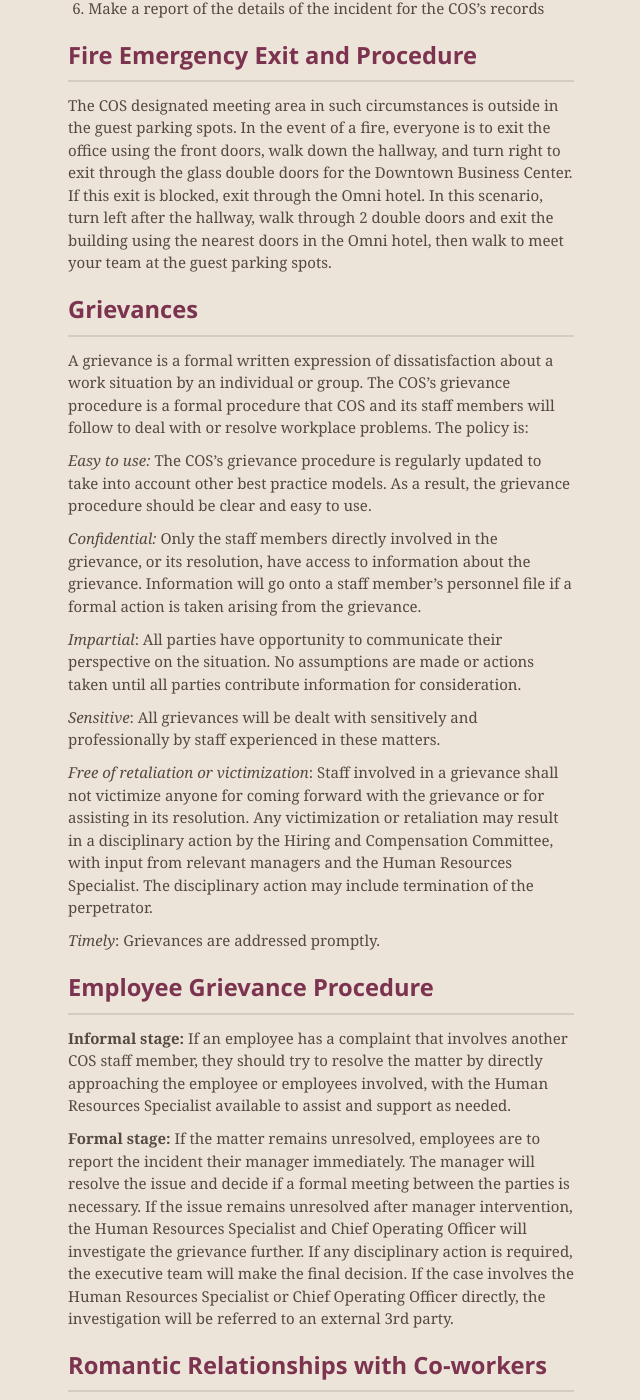
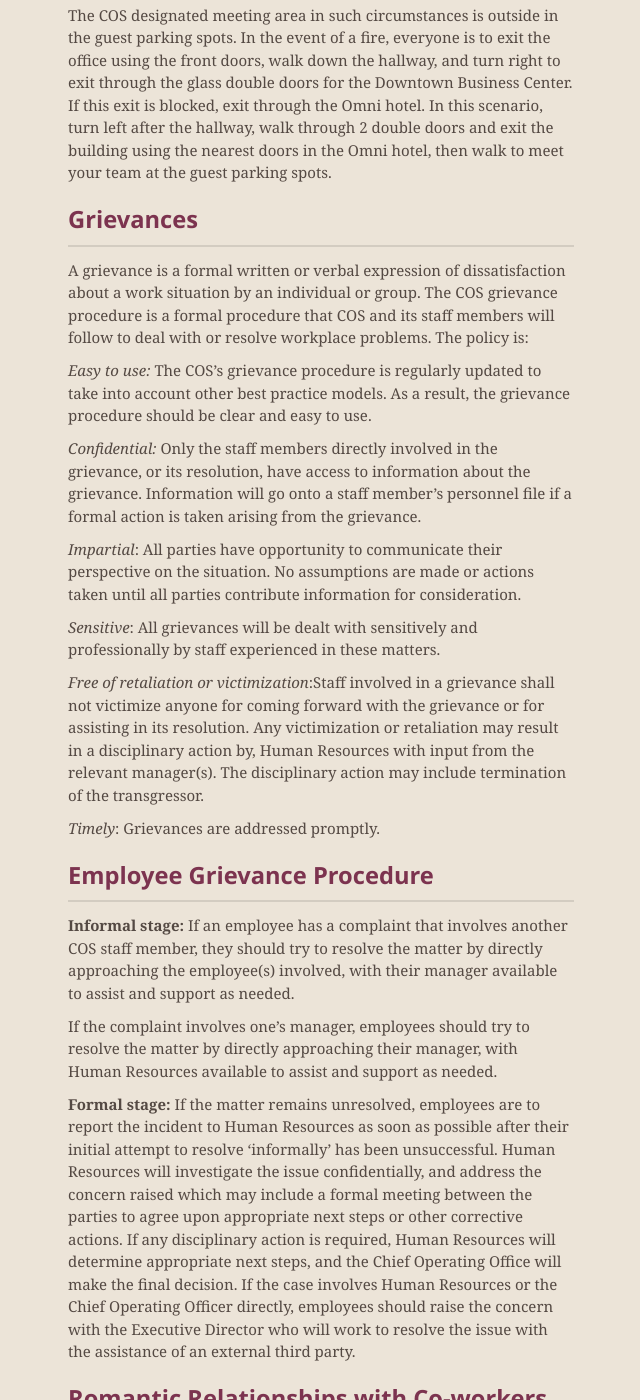
Before and after one commit to CenterForOpenScience/Policies-and-Procedures, a Jekyll site: the page built from index.md, in a window 1280 px wide and 1400 px high, scrolled down 13751 px. Shown: the whole window, without its empty margins (319-959 px from the left). Built offline with Jekyll 4.4.1, drawn with Linux system fonts in a browser that asks for light colours; nearby versions of some CDN libraries; our own code applies the rules of GitHub Pages for plain Markdown files; some of the changed text lies outside the part shown.

Commit message:
Update index.md

```diff
--- a/index.md
+++ b/index.md
@@ -80,7 +80,7 @@
 
 For new hires, background checks will be processed at the time a conditional offer of employment is made.  In each case in which a background check will be performed, the individual will be asked to complete and sign a release authorizing Zenefits to conduct the background check.  If the individual fails to sign the release, any offer for employment, and any current employment may be terminated.
 
-Background check reports will be obtained and reviewed by the Human Resources Specialist, who may review
+Background check reports will be obtained and reviewed by Human Resources, who may review
 the information with the appropriate member of senior staff, the Center for Open Science’s legal
 counsel, or others with a need to know. Background check findings in the following categories will disqualify a candidate from employment:
 
@@ -92,7 +92,7 @@
 
 If an individual is to be denied employment wholly or partly because of information obtained in a background check, the individual will be informed in advance of any adverse action.  In addition, where required by law and to the extent applicable, the individual will be given (a) a copy of the relevant background check report, (b) a summary of the individual’s legal rights concerning the background check report, and (c) the name, address and phone number of the third-party vendor if the individual has questions about the results of the report or wants to dispute the accuracy of the report.  (Note, however, that the vendor does not make employment decisions and will unable to provide any individual with specific reasons as to why the adverse action was taken.)
 
-Any questions concerning this policy may be directed to the Human Resources Specialist.
+Any questions concerning this policy may be directed to Human Resources.
 
 Foreign Nationals Sponsorship
 ------------------
@@ -124,7 +124,7 @@
 
 **Offer by Letter:**  Once selection has been made, an offer of employment will be made by letter and digitally distributed.  Such letter will contain position/title, annual or hourly salary, starting date, and any other specific items agreed upon by COS.
 
-**Acceptance by Letter:**  Acceptance of employment will be indicated by digitally signing offer letter and returning it to the Human Resources Specialist.
+**Acceptance by Letter:**  Acceptance of employment will be indicated by digitally signing offer letter and returning it to Human Resources.
 
 Employment Status
 ------------------
@@ -159,17 +159,17 @@
 
 Staff must receive manager approval for PTO and indicate the time off on their COS calendar. When scheduling PTO, staff must “invite” their their manager to the event; if the manager accepts the invitation, this indicates the PTO is approved. If the invitation is declined, the PTO has been declined.
 
-All staff who cannot work due to an illness or emergency should notify the Human Resources Specialist and their team lead.  Any absence due to an illness for more than 3 consecutive days will require a note from a doctor providing justification for not being in the office. Failure to provide this will be considered a voluntary separation from COS.  Any absence for two (2) consecutive days without proper notification will be considered a voluntary separation from COS.
+All staff who cannot work due to an illness or emergency should notify Human Resources and their team lead.  Any absence due to an illness for more than 3 consecutive days will require a note from a doctor providing justification for not being in the office. Failure to provide this will be considered a voluntary separation from COS.  Any absence for two (2) consecutive days without proper notification will be considered a voluntary separation from COS.
 
 New Employee Orientation
 ------------------
 
-Each new employee will be given a general orientation by the Human Resources Specialist. This orientation will include an overview of how the office operates, employee benefits, and any other materials necessary for the individual to begin work at COS.
+Each new employee will be given a general orientation by Human Resources. This orientation will include an overview of how the office operates, employee benefits, and any other materials necessary for the individual to begin work at COS.
 
 Personnel Records
 ------------------
 
-**Contents:**  All personnel will have a confidential personnel record.  Each record will be under the direct supervision of the Director and maintained by the Human Resources Specialist with documents such as:
+**Contents:**  All personnel will have a confidential personnel record.  Each record will be under the direct supervision of the Director and maintained by Human Resources with documents such as:
 
 - Employee resume, CV, and/or completed application material
 - Signed Offer Letter
@@ -183,7 +183,7 @@
 
 **Distribution:** Distribution of staff information will occur only in the following circumstances: A) Information required by law for submission of state and federal reports or as required by subpoena,  B) Information needed by insurance companies who contract with COS for the employees’ fringe benefit coverage, and C) The content of an employee’s personnel file may be viewed for business purposes by the Board.
 
-**Employee Access to Personnel Files:** Employees are permitted to review their own personnel records.  An employee wishing to view his/her records should contact the Human Resources Specialist to schedule an appointment to do so.
+**Employee Access to Personnel Files:** Employees are permitted to review their own personnel records.  An employee wishing to view his/her records should contact Human Resources to schedule an appointment to do so.
 
 Feedback and Review Process
 ------------------
@@ -201,9 +201,9 @@
 
 Pay dates for COS staff are on the 15th and the 30/31 of each month (or last business day preceding the 15th or the last day of the month). When a payday falls on a holiday, the pay date will be on the last business day prior to the holiday. COS is required by law to make certain deductions for federal and state withholding taxes and social security. COS employees may voluntarily have deductions made from their paychecks on a pre-tax basis to pay for any dependent(s) health and dental insurance coverage.
 
-COS aims to direct deposit all paychecks, however, in circumstances when a paper check is required, please notify the Human Resources Specialist.
+COS aims to direct deposit all paychecks, however, in circumstances when a paper check is required, please notify Human Resources.
 
-Update direct deposit information in Zenefits and promptly notify the Human Resources Specialist of changes.
+Update direct deposit information in Zenefits and promptly notify Human Resources of changes.
 
 Travel Policy
 ------------------
@@ -232,7 +232,7 @@
 Use of Email &amp; Personal Computer Equipment
 ------------------
 
-All full-time regular and full-time temporary staff will receive a COS email address. Use of personal equipment for COS projects is not encouraged as COS is not liable for covering any damages to personal property. If your COS technology needs are not being met, please discuss them with the Human Resources Specialist.
+All full-time regular and full-time temporary staff will receive a COS email address. Use of personal equipment for COS projects is not encouraged as COS is not liable for covering any damages to personal property. If your COS technology needs are not being met, please discuss them with Human Resources.
 
 COS Emails and Files Upon Departure
 ------------------
@@ -305,7 +305,7 @@
 Grievances
 ------------------
 
-A grievance is a formal written expression of dissatisfaction about a work situation by an individual or group. The COS’s grievance procedure is a formal procedure that COS and its staff members will follow to deal with or resolve workplace problems. The policy is:
+A grievance is a formal written or verbal expression of dissatisfaction about a work situation by an individual or group. The COS grievance procedure is a formal procedure that COS and its staff members will follow to deal with or resolve workplace problems. The policy is:
 
 _Easy to use:_ The COS's grievance procedure is regularly updated to take into account other best practice models. As a result, the grievance procedure should be clear and easy to use.
 
@@ -315,16 +315,18 @@
 
 _Sensitive_: All grievances will be dealt with sensitively and professionally by staff experienced in these matters.
 
-_Free of retaliation or victimization_: Staff involved in a grievance shall not victimize anyone for coming forward with the grievance or for assisting in its resolution. Any victimization or retaliation may result in a disciplinary action by the Hiring and Compensation Committee, with input from relevant managers and the Human Resources Specialist. The disciplinary action may include termination of the perpetrator.
+_Free of retaliation or victimization_:Staff involved in a grievance shall not victimize anyone for coming forward with the grievance or for assisting in its resolution. Any victimization or retaliation may result in a disciplinary action by,  Human Resources with input from the relevant manager(s). The disciplinary action may include termination of the transgressor.
 
 _Timely_: Grievances are addressed promptly.
 
 Employee Grievance Procedure
 ------------------
 
-**Informal stage:** If an employee has a complaint that involves another COS staff member, they should try to resolve the matter by directly approaching the employee or employees involved, with the Human Resources Specialist available to assist and support as needed.
+**Informal stage:** If an employee has a complaint that involves another COS staff member, they should try to resolve the matter by directly approaching the employee(s) involved, with their manager available to assist and support as needed.
 
-**Formal stage:** If the matter remains unresolved, employees are to report the incident their manager immediately. The manager will resolve the issue and decide if a formal meeting between the parties is necessary. If the issue remains unresolved after manager intervention, the Human Resources Specialist and Chief Operating Officer will investigate the grievance further.  If any disciplinary action is required, the executive team will make the final decision.  If the case involves the Human Resources Specialist or Chief Operating Officer directly, the investigation will be referred to an external 3rd party.
+If the complaint involves one’s manager, employees should try to resolve the matter by directly approaching their manager, with Human Resources available to assist and support as needed.
+
+**Formal stage:** If the matter remains unresolved, employees are to report the incident to Human Resources as soon as possible after their initial attempt to resolve ‘informally’ has been unsuccessful. Human Resources will investigate the issue confidentially, and address the concern raised which may include a formal meeting between the parties to agree upon appropriate next steps or other corrective actions. If any disciplinary action is required, Human Resources will determine appropriate next steps, and the Chief Operating Office will make the final decision. If the case involves Human Resources or the Chief Operating Officer directly, employees should raise the concern with the Executive Director who will work to resolve the issue with the assistance of an external third party.
 
 Romantic Relationships with Co-workers
 ------------------
@@ -344,7 +346,7 @@
 
 Other discriminatory harassment is defined as verbal or physical conduct that denigrates or shows hostility or aversion toward an individual because of his/her age, race, religion, color, sex, sexual orientation, gender identity, genetic information, veteran status, national origin, ancestry or disability.
 
-Anyone who believes he or she has been the subject of sexual harassment, or any other type of discrimination, should report all of the facts and circumstances immediately, to the Human Resources Specialist.  A confidential investigation of all complaints will be undertaken immediately.  Any employee who has been found to have harassed another individual will be subject to appropriate sanctions, including immediate termination.
+Anyone who believes he or she has been the subject of sexual harassment, or any other type of discrimination, should report all of the facts and circumstances immediately to Human Resources.  A confidential investigation of all complaints will be undertaken immediately.  Any employee who has been found to have harassed another individual will be subject to appropriate sanctions, including immediate termination.
 
 Dismissal Without Cause (At-Will)
 ------------------
@@ -364,9 +366,9 @@
 
 **Personal Misconduct:** Disciplinary action under this category results from employee misconduct that is contrary to the best interests of the COS and is more serious than performance of duty infractions. Specific examples of serious personal misconduct actions include being convicted of a felony, misusing funds, fighting or attempting bodily injury to another COS staff member or visitor, using abusive or threatening language, sexual harassment, divulging confidential information, theft or dishonesty, intoxication or possession of illegal substances, possession of weapons on COS premises,  soliciting tips from clients, and falsifying documents.  These examples are not exhaustive of the category. Any employee may be terminated immediately for a serious offense.  The following process applies:
 
-1. **Suspension:**  Should a serious personal misconduct occur, the employee shall be suspended immediately without pay while the case is investigated.  A memorandum delineating the basis for the suspension shall be placed in the employee's personnel file.
-2. **Investigation:**   The activity that resulted in the suspension will be investigated by the directorship.  All facts and related information will be considered.  A memorandum summarizing the investigation and the decision shall be forwarded to the suspended employee and placed in his or her personnel file within ten (10) working days.
-3. **Dismissal/Reinstatement**: The directorship, based on the outcome of the investigation, shall terminate or reinstate the employee.  If the employee is reinstated, the directorship shall also elect whether to consider this suspension as disciplinary time-off without pay, or to compensate the employee for the period of suspension.
+1. **Suspension:**  Should a serious personal misconduct occur, the employee shall be suspended immediately without pay while the case is investigated. A memorandum delineating the basis for the suspension shall be placed in the employee's personnel file.
+2. **Investigation:**   The activity that resulted in the suspension will be investigated by Human Resources. All facts and related information will be considered.  A memorandum summarizing the investigation and the decision shall be forwarded to the suspended employee and placed in his or her personnel file within ten (10) working days.
+3. **Dismissal/Reinstatement**: Human Resources, based on the outcome of the investigation, shall terminate or reinstate the employee. If the employee is reinstated, Human Resouces shall also elect whether to consider this suspension as disciplinary time-off without pay, or to compensate the employee for the period of suspension.
 
 Reduction in Force
 ------------------
@@ -385,4 +387,4 @@
 Exit Interview
 ------------------
 
-Any employee terminating employment for any reason will be scheduled for an exit interview with the Human Resources Specialist prior to departure. Information obtained in exit interviews will be reviewed by their manager, the executive director and the chief operating officer to assess improvement of organizational policies and practices. The purpose of this interview is to establish a reason for the termination, and obtain from the employee information and observations that might be helpful to COS for improving its policies and practices.
+Any employee terminating employment for any reason will be scheduled for an exit interview with Human Resources prior to departure. Information obtained in exit interviews will be reviewed by their manager, the executive director and the chief operating officer to assess improvement of organizational policies and practices. The purpose of this interview is to establish a reason for the termination, and obtain from the employee information and observations that might be helpful to COS for improving its policies and practices.
```
